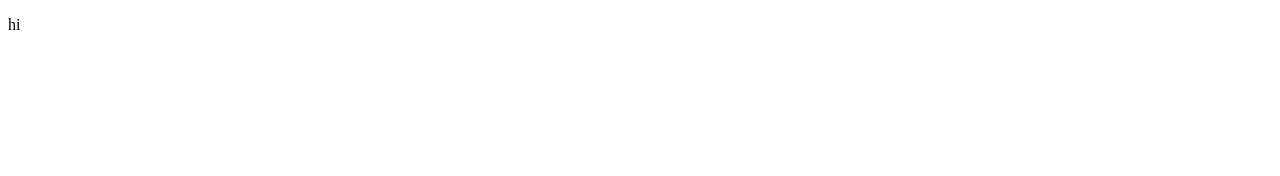
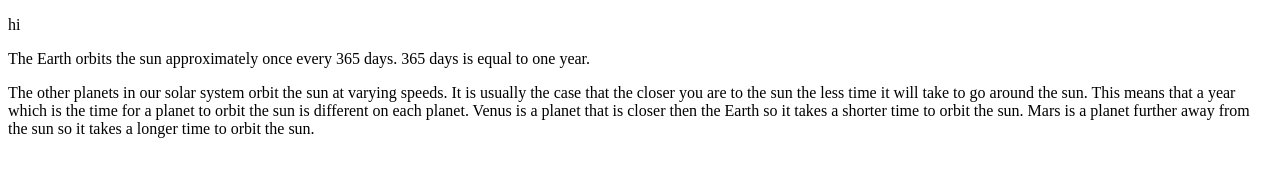
Before and after one commit to whobbes22/Galactic-Age, a website built with webpack: page src/index.html in a window 1280 px wide. Built offline with nearby package versions, Linux system fonts and the light colour scheme.

Commit message:
added some HTML text

```diff
--- a/src/index.html
+++ b/src/index.html
@@ -6,5 +6,7 @@
 </head>
 <body>
   <p>hi</p>
+  <p>The Earth orbits the sun approximately once every 365 days. 365 days is equal to one year.</p>
+  <p>The other planets in our solar system orbit the sun at varying speeds. It is usually the case that the closer you are to the sun the less time it will take to go around the sun. This means that a year which is the time for a planet to orbit the sun is different on each planet. Venus is a planet that is closer then the Earth so it takes a shorter time to orbit the sun. Mars is a planet further away from the sun so it takes a longer time to orbit the sun.</p>
 </body>
 </html>
```
